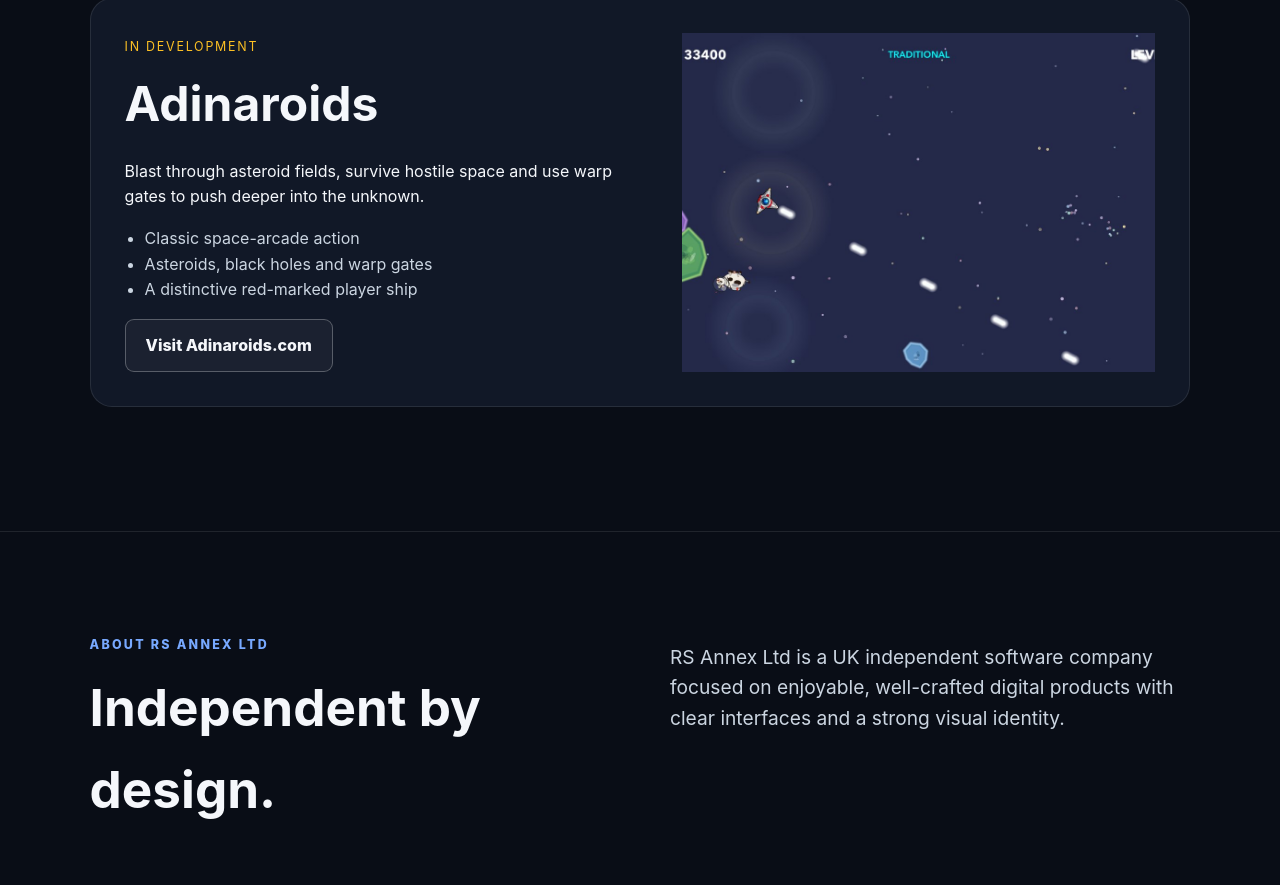
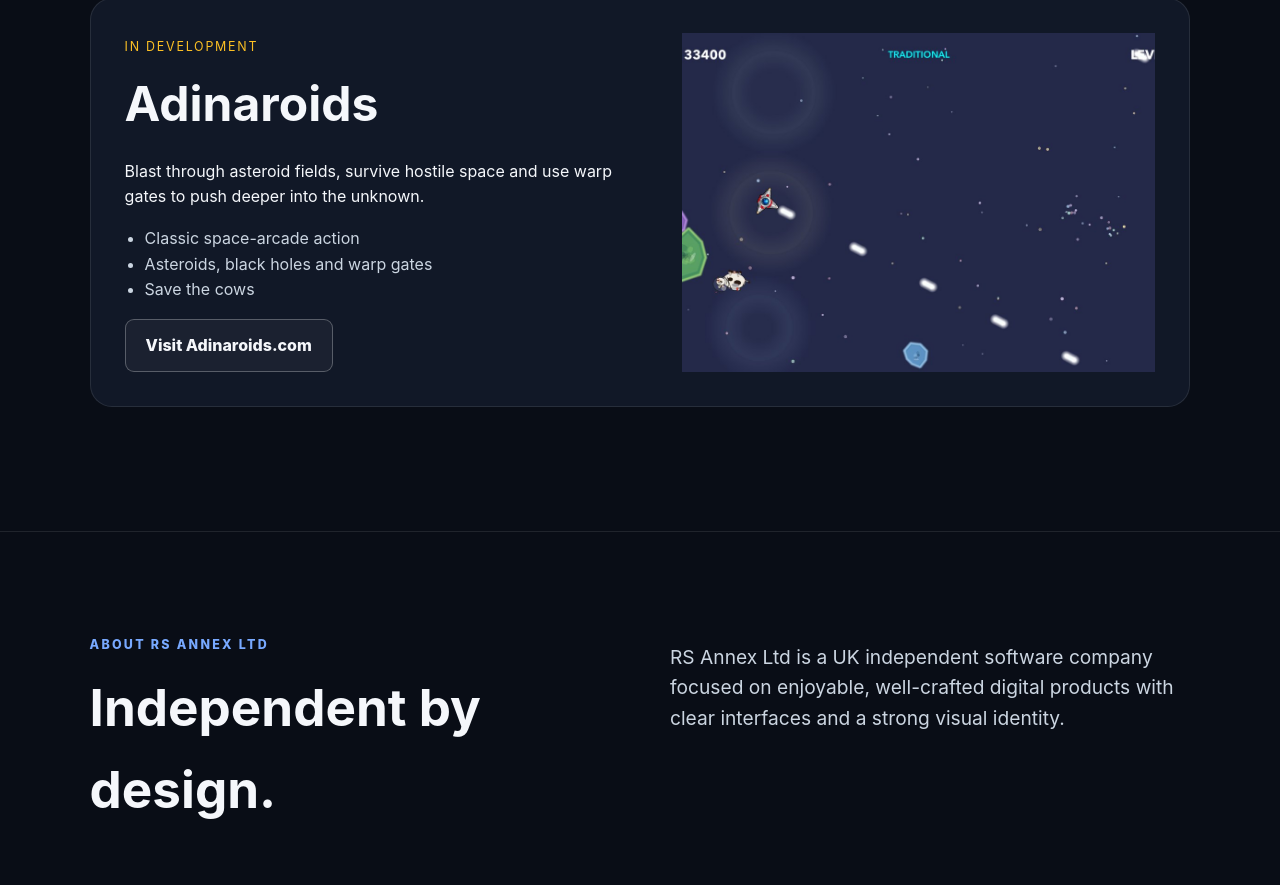
Before and after one commit to RSAnnex/rsannex.github.io, a plain HTML site: page index.html in a window 1280 px wide. Shown: the part 1431-2316 px from the top of the page. Drawn offline with Linux system fonts and the light colour scheme.

Commit message:
Update game features listed in index.html

```diff
--- a/index.html
+++ b/index.html
@@ -58,7 +58,7 @@
 <ul>
 <li>Classic space-arcade action</li>
 <li>Asteroids, black holes and warp gates</li>
-<li>A distinctive red-marked player ship</li>
+<li>Save the cows</li>
 </ul>
 <a class="button secondary" href="https://adinaroids.com">Visit Adinaroids.com</a>
 </div>
```
